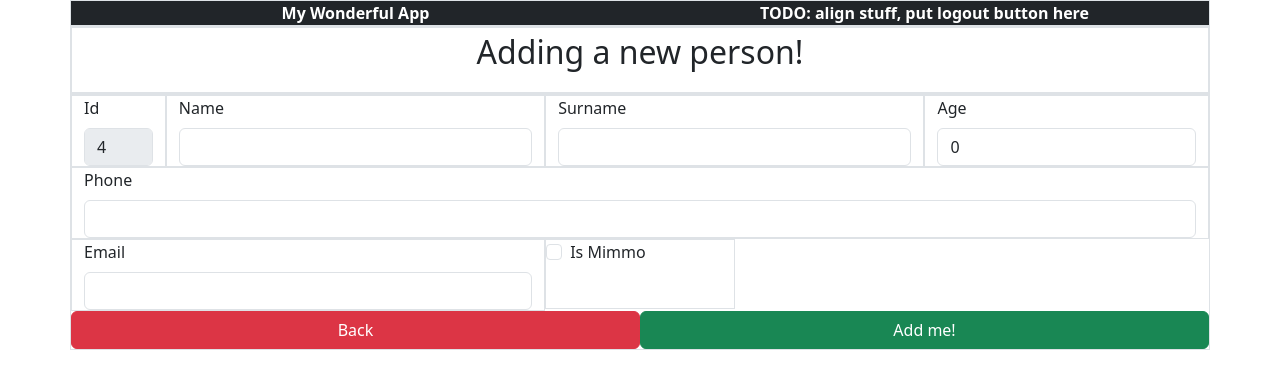
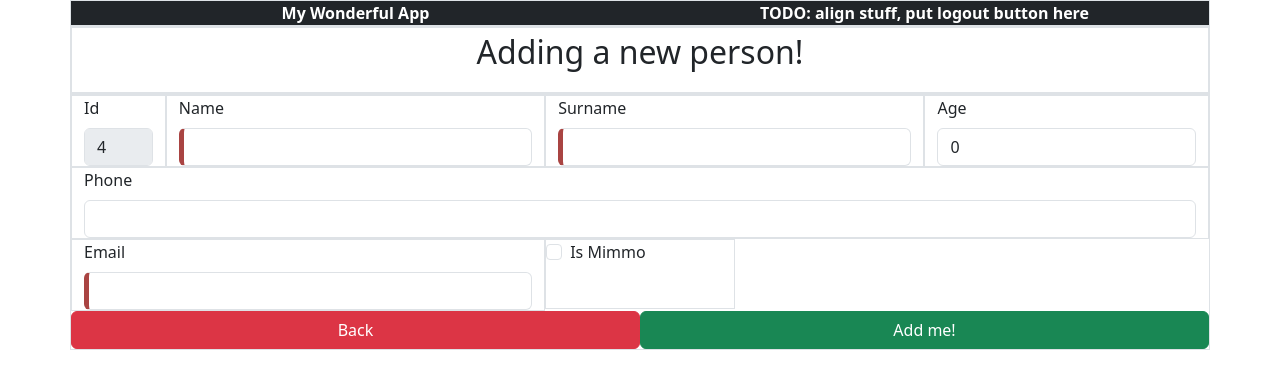
Before and after one commit to Gooddwarf42/AngularLearningThings, an Angular app: page /home/list/add in a window 1280 px wide. Shown: the top 388 px of the page. Built offline with nearby package versions, Linux system fonts and the light colour scheme.

Commit message:
validators

```diff
--- a/src/app/home/add-person/add-person.component.html
+++ b/src/app/home/add-person/add-person.component.html
@@ -15,13 +15,13 @@
     <label for="name" class="form-label">
       Name
     </label>
-    <input id="name" type="text" class="form-control" formControlName="name" />
+    <input id="name" type="text" class="form-control" formControlName="name" required/>
   </div>
   <div class="col-10 col-sm-4 border">
     <label for="surname" class="form-label">
       Surname
     </label>
-    <input id="surname" type="text" class="form-control" formControlName="surname" />
+    <input id="surname" type="text" class="form-control" formControlName="surname" required/>
   </div>
   <div class="col-2 col-sm-3 border">
     <label for="age" class="form-label">
@@ -39,7 +39,7 @@
     <label for="email" class="form-label">
       Email
     </label>
-    <input id="email" type="string" class="form-control" formControlName="email" />
+    <input id="email" type="string" class="form-control" formControlName="email" required/>
   </div>
   <div class="col-3 col-sm-2 border form-check">
     <input id="isMimmo" type="checkbox" class="form-check-input" formControlName="isMimmo" />
--- a/src/app/home/add-person/add-person.component.scss
+++ b/src/app/home/add-person/add-person.component.scss
@@ -0,0 +1,6 @@
+.ng-invalid:not(form)  {
+  border-left: 5px solid #a94442; /* red */
+}
+.ng-valid[required], .ng-valid.required  {
+  border-left: 5px solid #42A948; /* green */
+}
--- a/src/app/home/add-person/add-person.component.ts
+++ b/src/app/home/add-person/add-person.component.ts
@@ -1,6 +1,6 @@
 import { Component, OnInit } from '@angular/core';
-import { CommonModule, ViewportScroller } from '@angular/common';
-import { FormBuilder, FormControl, FormGroup, ReactiveFormsModule } from '@angular/forms';
+import { CommonModule,  } from '@angular/common';
+import { FormBuilder, ReactiveFormsModule, Validators } from '@angular/forms';
 import { PersonService } from '../services/person.service';
 import { Person } from '../person';
 import { Router } from '@angular/router';
@@ -41,16 +41,20 @@ export class AddPersonComponent implements HasPendingChanges, OnInit {
   public addPersonFormGroupBello: TypedFormGroup<Person> = this.formBuilder.group(
     {
       id: this.formBuilder.nonNullable.control({ value: 0, disabled: true }),
-      name: this.formBuilder.nonNullable.control(''),
-      surname: this.formBuilder.nonNullable.control(''),
+      name: this.formBuilder.nonNullable.control('', [Validators.required, Validators.minLength(1)]),
+      surname: this.formBuilder.nonNullable.control('', [Validators.required, Validators.minLength(1)]),
       age: this.formBuilder.nonNullable.control(0),
       phone: this.formBuilder.control<string>(''),
-      email: this.formBuilder.control<string>(''),
+      email: this.formBuilder.control<string>('', [Validators.email]),
       isMimmo: this.formBuilder.nonNullable.control(false),
     }
   )
 
   public handleSubmit(): void {
+    if (!this.addPersonFormGroupBello.valid) {
+      alert("Some fields are invalid!");
+      return;
+    }
     const personToAdd: Person = this.addPersonFormGroupBello.getRawValue();
     this.personService.addPerson(personToAdd);
     this.addPersonFormGroupBello.reset();
```
